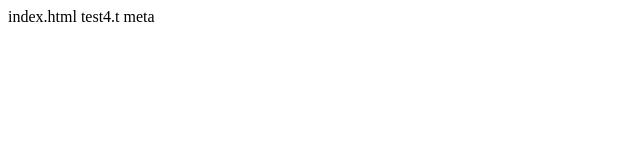
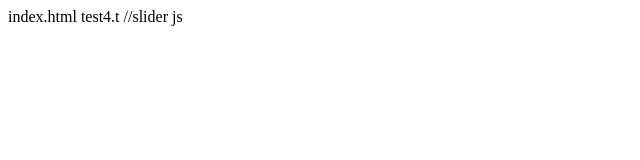
Before and after one commit to naman0410/repo4, a plain HTML site: page index.html in a window 1280 px wide. Shown: the full height of the page, 0-640 px from the left. Drawn offline with Linux system fonts and the light colour scheme.

Commit message:
intial commit

```diff
--- a/index.html
+++ b/index.html
@@ -2,4 +2,5 @@ index.html  test4.t
 <html>
   <tittle>
  <heading>
- meta
+
+ //slider js
--- /dev/null
+++ b/menu.js
@@ -0,0 +1 @@
+//slider.js
```
